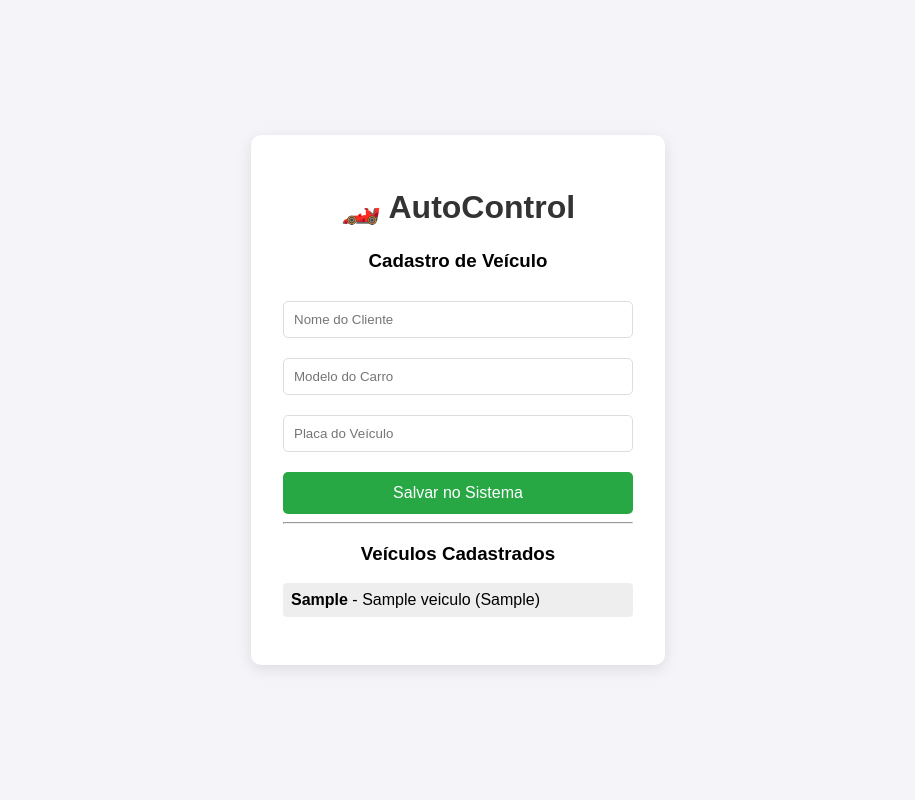
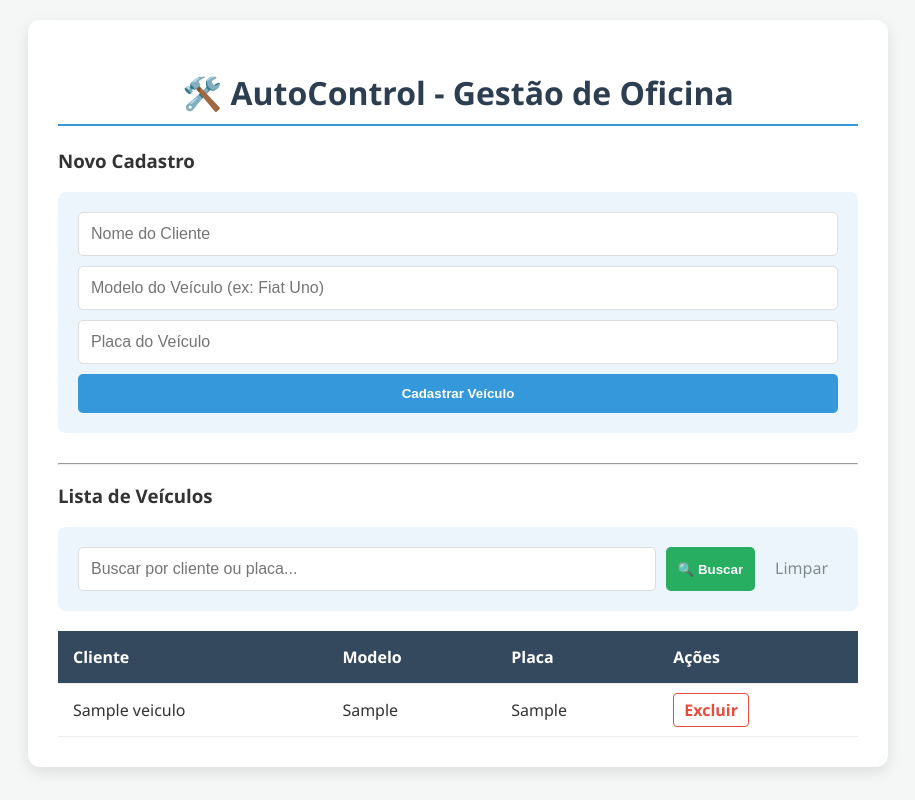
Before and after one commit to Mmarry243/autocontrol, a Flask app: page / in a window 1280 px wide. Shown: the whole page, without its empty margins (182-1097 px from the left). Run offline with Flask 3, Linux system fonts and the light colour scheme; tables that the repository leaves empty hold one stand-in row (values such as "Sample post").

Commit message:
Update index.html

```diff
--- a/templates/index.html
+++ b/templates/index.html
@@ -5,33 +5,81 @@
     <meta name="viewport" content="width=device-width, initial-scale=1.0">
     <title>AutoControl - Oficina</title>
     <style>
-        body { font-family: Arial, sans-serif; background-color: #f4f4f9; display: flex; justify-content: center; align-items: center; height: 100vh; margin: 0; }
-        .card { background: white; padding: 2rem; border-radius: 10px; box-shadow: 0 4px 15px rgba(0,0,0,0.1); text-align: center; width: 350px; }
-        h1 { color: #333; margin-bottom: 1.5rem; }
-        input { width: 100%; padding: 10px; margin: 10px 0; border: 1px solid #ddd; border-radius: 5px; box-sizing: border-box; }
-        button { width: 100%; padding: 12px; background-color: #28a745; color: white; border: none; border-radius: 5px; cursor: pointer; font-size: 16px; margin-top: 10px; }
-        button:hover { background-color: #218838; }
+        body { font-family: 'Segoe UI', Tahoma, Geneva, Verdana, sans-serif; background-color: #f4f7f6; margin: 0; padding: 20px; color: #333; }
+        .container { max-width: 800px; margin: auto; background: white; padding: 30px; border-radius: 12px; box-shadow: 0 5px 15px rgba(0,0,0,0.1); }
+        h1 { color: #2c3e50; text-align: center; border-bottom: 2px solid #3498db; padding-bottom: 10px; }
+
+        /* Estilo do Formulário */
+        form { display: grid; gap: 10px; margin-bottom: 30px; background: #ebf5fb; padding: 20px; border-radius: 8px; }
+        input { padding: 12px; border: 1px solid #ddd; border-radius: 5px; font-size: 16px; }
+        button { padding: 12px; background-color: #3498db; color: white; border: none; border-radius: 5px; cursor: pointer; font-weight: bold; transition: 0.3s; }
+        button:hover { background-color: #2980b9; }
+
+        /* Barra de Busca */
+        .search-container { display: flex; gap: 10px; margin-bottom: 20px; }
+        .search-container input { flex-grow: 1; }
+        .btn-search { background-color: #27ae60; }
+
+        /* Tabela */
+        table { width: 100%; border-collapse: collapse; margin-top: 10px; background: white; }
+        th, td { padding: 15px; text-align: left; border-bottom: 1px solid #eee; }
+        th { background-color: #34495e; color: white; }
+        tr:hover { background-color: #f9f9f9; }
+
+        /* Botão Excluir */
+        .btn-delete { color: #e74c3c; text-decoration: none; font-weight: bold; padding: 5px 10px; border: 1px solid #e74c3c; border-radius: 4px; transition: 0.3s; }
+        .btn-delete:hover { background-color: #e74c3c; color: white; }
     </style>
 </head>
 <body>
-    <div class="card">
-        <h1>🏎️ AutoControl</h1>
-        <h3>Cadastro de Veículo</h3>
+
+<div class="container">
+    <h1>🛠️ AutoControl - Gestão de Oficina</h1>
+
+    <h3>Novo Cadastro</h3>
     <form action="/cadastrar" method="POST">
         <input type="text" name="nome" placeholder="Nome do Cliente" required>
-            <input type="text" name="modelo" placeholder="Modelo do Carro" required>
+        <input type="text" name="modelo" placeholder="Modelo do Veículo (ex: Fiat Uno)" required>
         <input type="text" name="placa" placeholder="Placa do Veículo" required>
-            <button type="submit">Salvar no Sistema</button>
+        <button type="submit">Cadastrar Veículo</button>
     </form>
+
     <hr>
-<h3>Veículos Cadastrados</h3>
-<ul style="text-align: left; list-style: none; padding: 0;">
-    {% for v in veiculos %}
-    <li style="background: #eee; margin: 5px 0; padding: 8px; border-radius: 4px;">
-        <strong>{{ v[2] }}</strong> - {{ v[1] }} ({{ v[3] }})
-    </li>
+
+    <h3>Lista de Veículos</h3>
+    <form action="/" method="GET" class="search-container">
+        <input type="text" name="search" placeholder="Buscar por cliente ou placa...">
+        <button type="submit" class="btn-search">🔍 Buscar</button>
+        <a href="/" style="text-decoration: none; padding: 10px; color: #7f8c8d;">Limpar</a>
+    </form>
+
+    <table>
+        <thead>
+            <tr>
+                <th>Cliente</th>
+                <th>Modelo</th>
+                <th>Placa</th>
+                <th>Ações</th>
+            </tr>
+        </thead>
+        <tbody>
+            {% for veiculo in veiculos %}
+            <tr>
+                <td>{{ veiculo[1] }}</td>
+                <td>{{ veiculo[2] }}</td>
+                <td>{{ veiculo[3] }}</td>
+                <td>
+                    <a href="/excluir/{{ veiculo[0] }}" class="btn-delete" onclick="return confirm('Deseja excluir este registro?')">Excluir</a>
+                </td>
+            </tr>
+            {% else %}
+            <tr>
+                <td colspan="4" style="text-align: center; color: #95a5a6;">Nenhum veículo encontrado.</td>
+            </tr>
             {% endfor %}
-</ul>
+        </tbody>
+    </table>
 </div>
+
 </body>
 </html>
```
Lines whose indentation alone changed are shown as unchanged.
